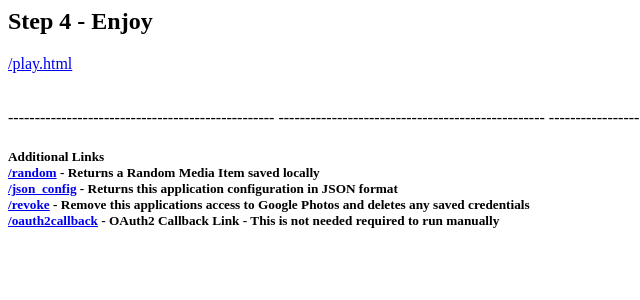
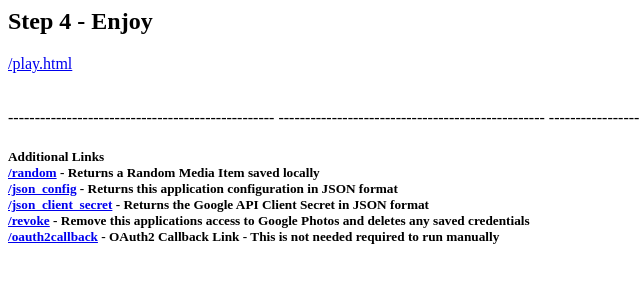
Before and after one commit to troy-black/G-Frame, a Flask app: page / in a window 1280 px wide. Shown: the part 472-772 px from the top of the page, without its empty margins (0-640 px from the left). Run offline with Flask 2, Linux system fonts and the light colour scheme; parts of the project's set-up code (start-up, migrations or seed data) failed here and were passed over.

Commit message:
Update setup.html

```diff
--- a/gframe/templates/setup.html
+++ b/gframe/templates/setup.html
@@ -28,6 +28,7 @@
 	Additional Links<br>
 	<a href="/random">/random</a> - Returns a Random Media Item saved locally<br>
 	<a href="/json_config">/json_config</a> - Returns this application configuration in JSON format<br>
+	<a href="/json_client_secret">/json_client_secret</a> - Returns the Google API Client Secret in JSON format<br>
 	<a href="/revoke">/revoke</a> - Remove this applications access to Google Photos and deletes any saved credentials<br>
 	<a href="/oauth2callback">/oauth2callback</a> - OAuth2 Callback Link - This is not needed required to run manually<br>
 </h5>
```
